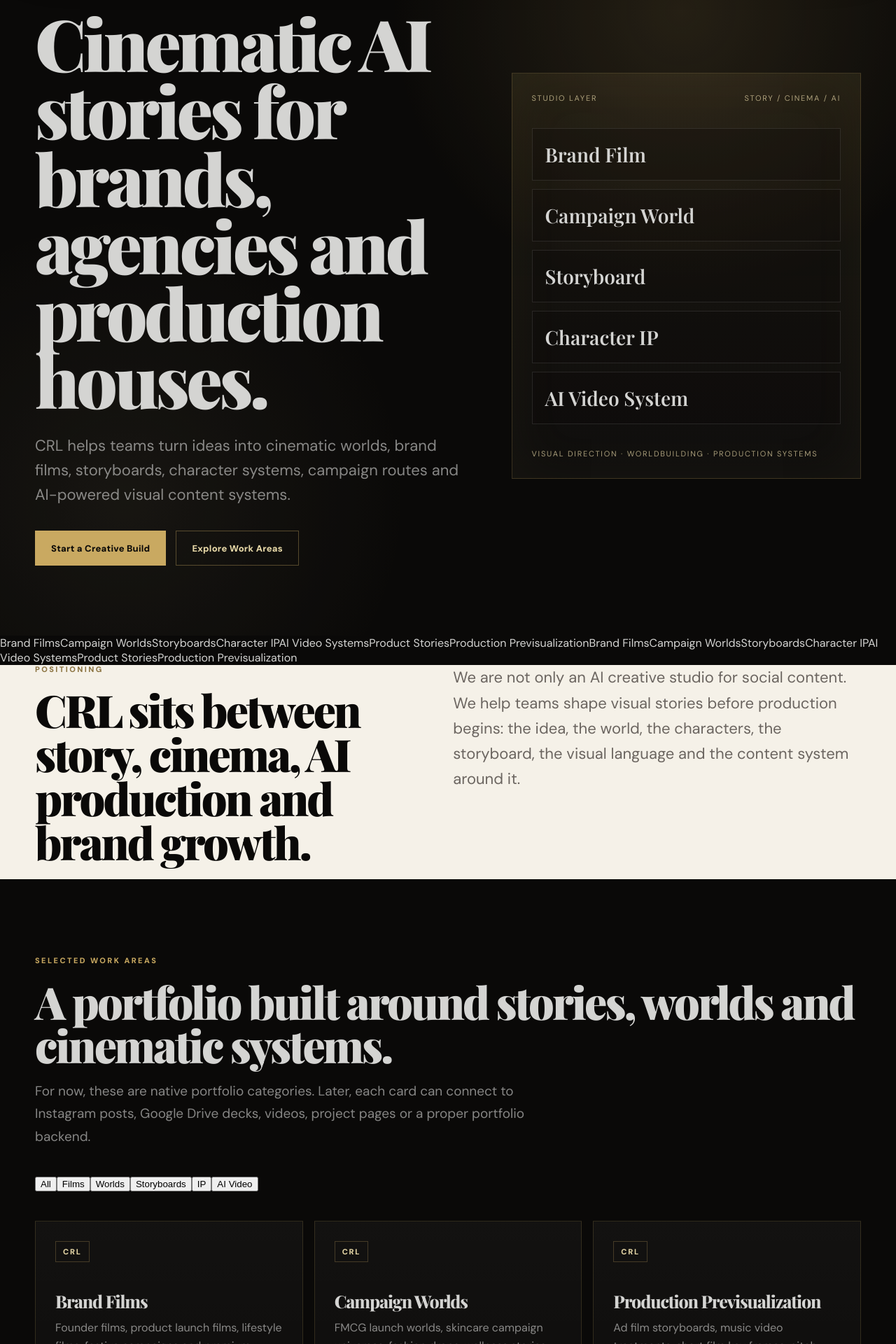
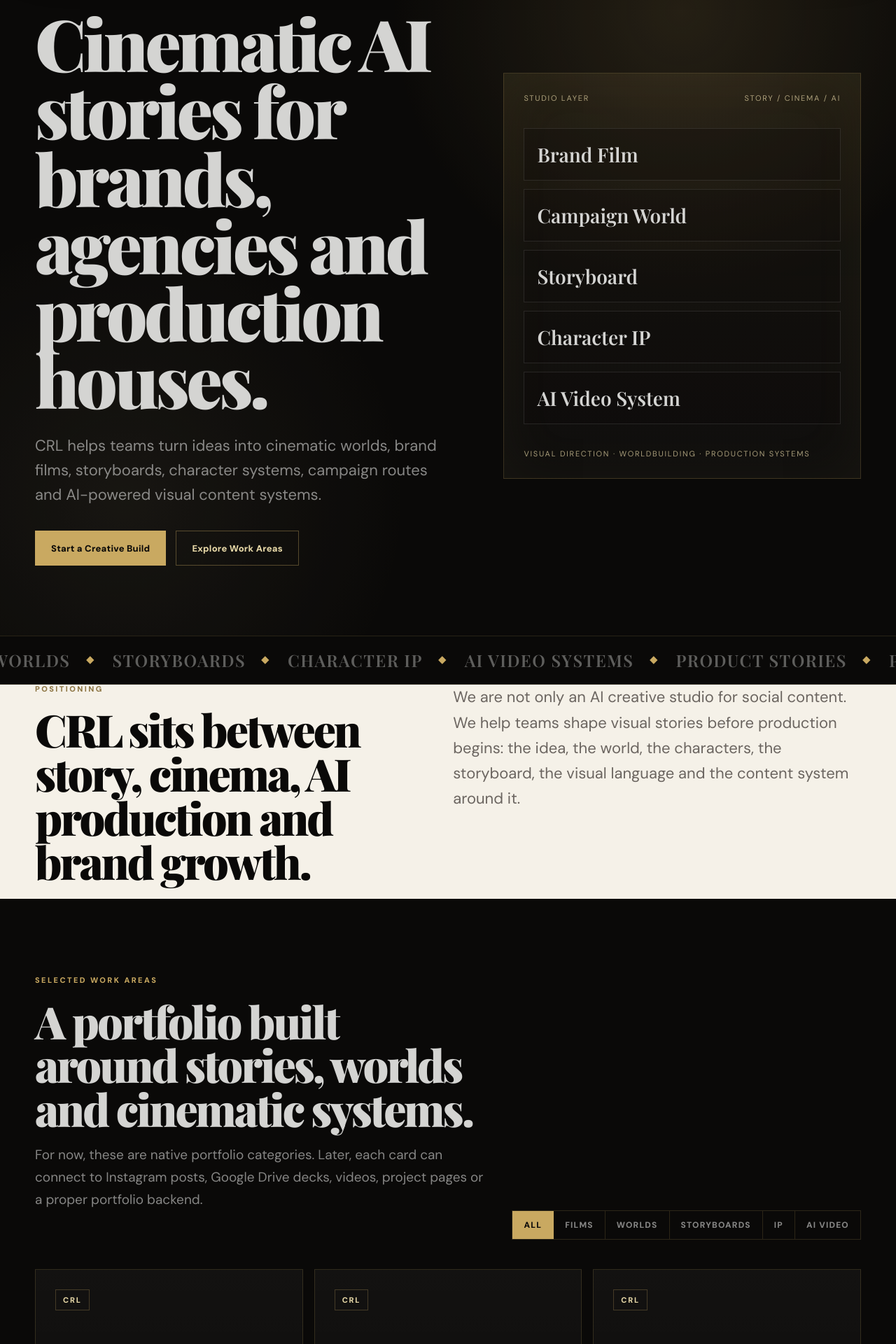
Before and after one commit to adithyalearnings/CRL-Website, a Next.js app: page / in a window 1280 px wide. Shown: the part 180-2100 px from the top of the page at 70% size. Built offline with nearby package versions, Linux system fonts and the light colour scheme.

Commit message:
Style studio sections and portfolio structure

```diff
--- a/styles/globals.css
+++ b/styles/globals.css
@@ -27,11 +27,14 @@ main { overflow: hidden; }
 .nav { position: fixed; top: 18px; left: 50%; transform: translateX(-50%); width: min(var(--max), calc(100% - 32px)); height: 64px; padding: 0 18px; z-index: 100; display: flex; align-items: center; justify-content: space-between; border: 1px solid rgba(201,169,97,.2); background: rgba(10,9,8,.76); backdrop-filter: blur(18px); box-shadow: 0 24px 80px rgba(0,0,0,.34); }
 .mark { width: 42px; height: 42px; display: grid; place-items: center; border-radius: 999px; background: linear-gradient(135deg, var(--gold-light), var(--gold-dark)); color: var(--obsidian); font-weight: 900; letter-spacing: -0.04em; }
 .navLinks { display: flex; gap: 24px; font-size: 13px; color: rgba(212,212,210,.72); }
+.navLinks a { position: relative; }
+.navLinks a::after { content: ''; position: absolute; left: 0; bottom: -7px; width: 100%; height: 1px; background: var(--gold); transform: scaleX(0); transform-origin: right; transition: transform .3s ease; }
 .navLinks a:hover { color: var(--gold-light); }
+.navLinks a:hover::after { transform: scaleX(1); transform-origin: left; }
 
 .hero { min-height: 100vh; position: relative; padding: 160px 0 100px; }
 .glow { position: absolute; inset: 0; opacity: .8; pointer-events: none; background: radial-gradient(circle at 76% 18%, rgba(201,169,97,.18), transparent 32%), radial-gradient(circle at 14% 82%, rgba(232,217,168,.08), transparent 30%); }
-.heroGrid { position: relative; display: grid; grid-template-columns: 1.1fr .9fr; gap: 70px; align-items: center; }
+.heroGrid { position: relative; display: grid; grid-template-columns: 1.08fr .92fr; gap: 70px; align-items: center; }
 .eyebrow { margin: 0 0 20px; font-size: 11px; line-height: 1.2; letter-spacing: .22em; text-transform: uppercase; color: var(--gold); font-weight: 800; }
 .darkText { color: var(--gold-dark); }
 h1, h2, h3, p { margin-top: 0; }
@@ -51,36 +54,67 @@ h3 { margin-bottom: 12px; font-size: 25px; line-height: 1.08; font-weight: 800;
 .wide { width: 100%; }
 
 .heroPanel { min-height: 580px; padding: 28px; border: 1px solid rgba(201,169,97,.22); background: linear-gradient(180deg, rgba(201,169,97,.08), rgba(255,255,255,.02)); display: flex; flex-direction: column; justify-content: space-between; box-shadow: inset 0 0 80px rgba(201,169,97,.05); }
-.panelTop, .panelBottom { display: flex; justify-content: space-between; font-size: 11px; letter-spacing: .16em; text-transform: uppercase; color: rgba(232,217,168,.7); }
+.panelTop, .panelBottom { display: flex; justify-content: space-between; gap: 18px; font-size: 11px; letter-spacing: .16em; text-transform: uppercase; color: rgba(232,217,168,.7); }
 .panelCenter { display: grid; gap: 12px; }
 .panelCenter p { margin: 0; padding: 18px; border: 1px solid rgba(212,212,210,.12); color: var(--chrome); background: rgba(10,9,8,.3); font-family: 'Playfair Display', serif; font-size: 28px; }
 
+.marquee { border-top: 1px solid rgba(201,169,97,.16); border-bottom: 1px solid rgba(201,169,97,.16); overflow: hidden; padding: 18px 0; background: var(--obsidian); }
+.marqueeTrack { width: max-content; display: flex; animation: crlMarquee 38s linear infinite; }
+.marqueeTrack span { display: inline-flex; align-items: center; gap: 24px; padding-right: 28px; color: rgba(212,212,210,.42); font-family: 'Playfair Display', Georgia, serif; font-size: 24px; text-transform: uppercase; letter-spacing: .06em; white-space: nowrap; }
+.marqueeTrack span::after { content: ''; width: 8px; height: 8px; background: var(--gold); transform: rotate(45deg); }
+@keyframes crlMarquee { to { transform: translateX(-50%); } }
+
 .split { display: grid; grid-template-columns: .95fr 1.05fr; gap: 70px; align-items: start; }
+.sectionHeadRow { display: grid; grid-template-columns: 1fr auto; gap: 40px; align-items: end; margin-bottom: 42px; }
+.filters { display: flex; flex-wrap: wrap; border: 1px solid rgba(201,169,97,.18); }
+.filters button { appearance: none; border: 0; border-right: 1px solid rgba(201,169,97,.18); background: transparent; color: var(--muted); padding: 12px 16px; font: inherit; font-size: 12px; font-weight: 900; letter-spacing: .1em; text-transform: uppercase; }
+.filters button:first-child { background: var(--gold); color: var(--obsidian); }
+.filters button:last-child { border-right: 0; }
+
 .processGrid { margin-top: 46px; display: grid; grid-template-columns: repeat(5, 1fr); gap: 14px; }
 .processCard { min-height: 250px; padding: 24px; border: 1px solid rgba(201,169,97,.18); background: rgba(255,255,255,.025); }
+.lightProcess .processCard { background: rgba(255,255,255,.55); border-color: var(--border); }
 .processCard span { display: block; margin-bottom: 36px; color: rgba(201,169,97,.62); font-weight: 900; }
-.processCard p, .lightCard p, .proofList p, .portfolioCard p { line-height: 1.65; color: var(--muted); }
+.processCard p, .lightCard p, .portfolioCard p, .specCard span { line-height: 1.65; color: var(--muted); }
+.lightProcess .processCard p { color: var(--muted-dark); }
 .cardGrid { margin-top: 40px; display: grid; grid-template-columns: repeat(4, 1fr); gap: 16px; }
-.serviceGrid, .audienceGrid { grid-template-columns: repeat(3, 1fr); }
+.audienceGrid { grid-template-columns: repeat(4, 1fr); }
 .lightCard { padding: 28px; border: 1px solid var(--border); background: rgba(255,255,255,.56); }
 .lightCard p { color: var(--muted-dark); }
-.proofList { display: grid; gap: 12px; }
-.proofList p { margin: 0; padding: 18px 20px; border: 1px solid rgba(201,169,97,.18); background: rgba(255,255,255,.025); font-weight: 700; color: var(--chrome); }
+.darkCards .lightCard { border-color: rgba(201,169,97,.18); background: rgba(255,255,255,.025); }
+.darkCards .lightCard p { color: var(--muted); }
+
+.serviceRows { border-top: 1px solid var(--border); margin-top: 46px; }
+.serviceRow { display: grid; grid-template-columns: 80px 1fr 380px 40px; gap: 28px; align-items: center; min-height: 128px; padding: 30px 10px; border-bottom: 1px solid var(--border); transition: background .25s ease, padding-left .25s ease; }
+.serviceRow:hover { background: rgba(201,169,97,.12); padding-left: 22px; }
+.serviceNum { color: var(--gold-dark); font-weight: 900; letter-spacing: .12em; }
+.serviceRow h3 { margin: 0; font-size: clamp(28px, 4vw, 52px); line-height: .95; }
+.serviceRow p { margin: 0; color: var(--muted-dark); line-height: 1.65; }
+.serviceArrow { color: var(--gold-dark); font-size: 28px; }
+
 .portfolioGrid { margin-top: 42px; display: grid; grid-template-columns: repeat(3, 1fr); gap: 16px; }
-.portfolioCard { min-height: 270px; padding: 28px; border: 1px solid rgba(201,169,97,.18); background: linear-gradient(180deg, rgba(255,255,255,.035), rgba(255,255,255,.015)); display: flex; flex-direction: column; justify-content: space-between; }
+.portfolioCard { min-height: 300px; padding: 28px; border: 1px solid rgba(201,169,97,.18); background: linear-gradient(180deg, rgba(255,255,255,.035), rgba(255,255,255,.015)); display: flex; flex-direction: column; justify-content: space-between; }
 .portfolioCard span { width: fit-content; padding: 7px 10px; border: 1px solid rgba(201,169,97,.28); color: var(--gold-light); font-size: 11px; font-weight: 900; letter-spacing: .16em; }
 .portfolioCard h3 { margin-top: 42px; color: var(--chrome); }
+.portfolioCard a, .specCard a { color: var(--gold-light); font-size: 13px; font-weight: 900; letter-spacing: .04em; }
+
+.specSection { background: linear-gradient(180deg, var(--obsidian), var(--soft)); }
+.specGrid { margin-top: 42px; display: grid; grid-template-columns: repeat(3, 1fr); gap: 18px; }
+.specCard { padding: 34px; min-height: 330px; border: 1px solid rgba(201,169,97,.2); border-top: 3px solid var(--gold); background: rgba(255,255,255,.025); display: flex; flex-direction: column; justify-content: space-between; }
+.specCard p { margin: 0 0 26px; color: var(--gold); font-size: 11px; font-weight: 900; letter-spacing: .18em; text-transform: uppercase; }
+.specCard h3 { font-size: clamp(34px, 4vw, 50px); }
 
 .newsletterSection { border-top: 1px solid rgba(201,169,97,.12); border-bottom: 1px solid rgba(201,169,97,.12); }
 .newsletterGrid { display: grid; grid-template-columns: 1.05fr .95fr; gap: 70px; align-items: center; }
 .subscribeForm { padding: 30px; border: 1px solid rgba(201,169,97,.22); background: rgba(255,255,255,.035); }
-.subscribeForm label { display: block; margin-bottom: 12px; color: var(--gold-light); font-size: 12px; font-weight: 900; letter-spacing: .14em; text-transform: uppercase; }
+.lightSubscribe { background: rgba(255,255,255,.62); border-color: var(--border); }
+.subscribeForm label { display: block; margin-bottom: 12px; color: var(--gold-dark); font-size: 12px; font-weight: 900; letter-spacing: .14em; text-transform: uppercase; }
 .subscribeRow { display: grid; grid-template-columns: 1fr auto; gap: 12px; }
 .formNote { margin: 14px 0 0; color: var(--muted); font-size: 14px; line-height: 1.6; }
+.darkNote { color: var(--muted-dark); }
 
 .auditGrid { display: grid; grid-template-columns: .9fr 1.1fr; gap: 70px; align-items: start; }
 .auditForm { display: grid; gap: 14px; padding: 30px; border: 1px solid rgba(201,169,97,.22); background: rgba(255,255,255,.03); }
-.lightForm { background: rgba(10,9,8,.04); border-color: var(--border); }
 input, textarea, select { width: 100%; border: 1px solid rgba(212,212,210,.16); background: rgba(10,9,8,.58); color: var(--chrome); padding: 15px 16px; font: inherit; outline: none; }
 .cream input, .cream textarea, .cream select { background: rgba(255,255,255,.72); color: var(--obsidian); border-color: var(--border); }
 input:focus, textarea:focus, select:focus { border-color: var(--gold); }
@@ -89,5 +123,6 @@ textarea { resize: vertical; }
 .footer .container { display: flex; justify-content: space-between; gap: 20px; }
 .footer strong { color: var(--gold-light); }
 
-@media (max-width: 980px) { .heroGrid, .split, .auditGrid, .newsletterGrid { grid-template-columns: 1fr; } .processGrid, .cardGrid, .serviceGrid, .audienceGrid, .portfolioGrid { grid-template-columns: 1fr 1fr; } .heroPanel { min-height: 420px; } }
-@media (max-width: 640px) { .navLinks { display: none; } h1 { font-size: 48px; } .padded { padding: 78px 0; } .processGrid, .cardGrid, .serviceGrid, .audienceGrid, .portfolioGrid { grid-template-columns: 1fr; } .subscribeRow { grid-template-columns: 1fr; } .footer .container { flex-direction: column; } }
+@media (max-width: 1100px) { .serviceRow { grid-template-columns: 60px 1fr 40px; } .serviceRow p { grid-column: 2 / -1; } }
+@media (max-width: 980px) { .heroGrid, .split, .auditGrid, .newsletterGrid, .sectionHeadRow { grid-template-columns: 1fr; } .processGrid, .cardGrid, .audienceGrid, .portfolioGrid, .specGrid { grid-template-columns: 1fr 1fr; } .heroPanel { min-height: 420px; } }
+@media (max-width: 640px) { .navLinks { display: none; } h1 { font-size: 48px; } .padded { padding: 78px 0; } .processGrid, .cardGrid, .audienceGrid, .portfolioGrid, .specGrid { grid-template-columns: 1fr; } .serviceRow { grid-template-columns: 1fr; gap: 12px; } .serviceRow p { grid-column: auto; } .subscribeRow { grid-template-columns: 1fr; } .footer .container { flex-direction: column; } }
```
